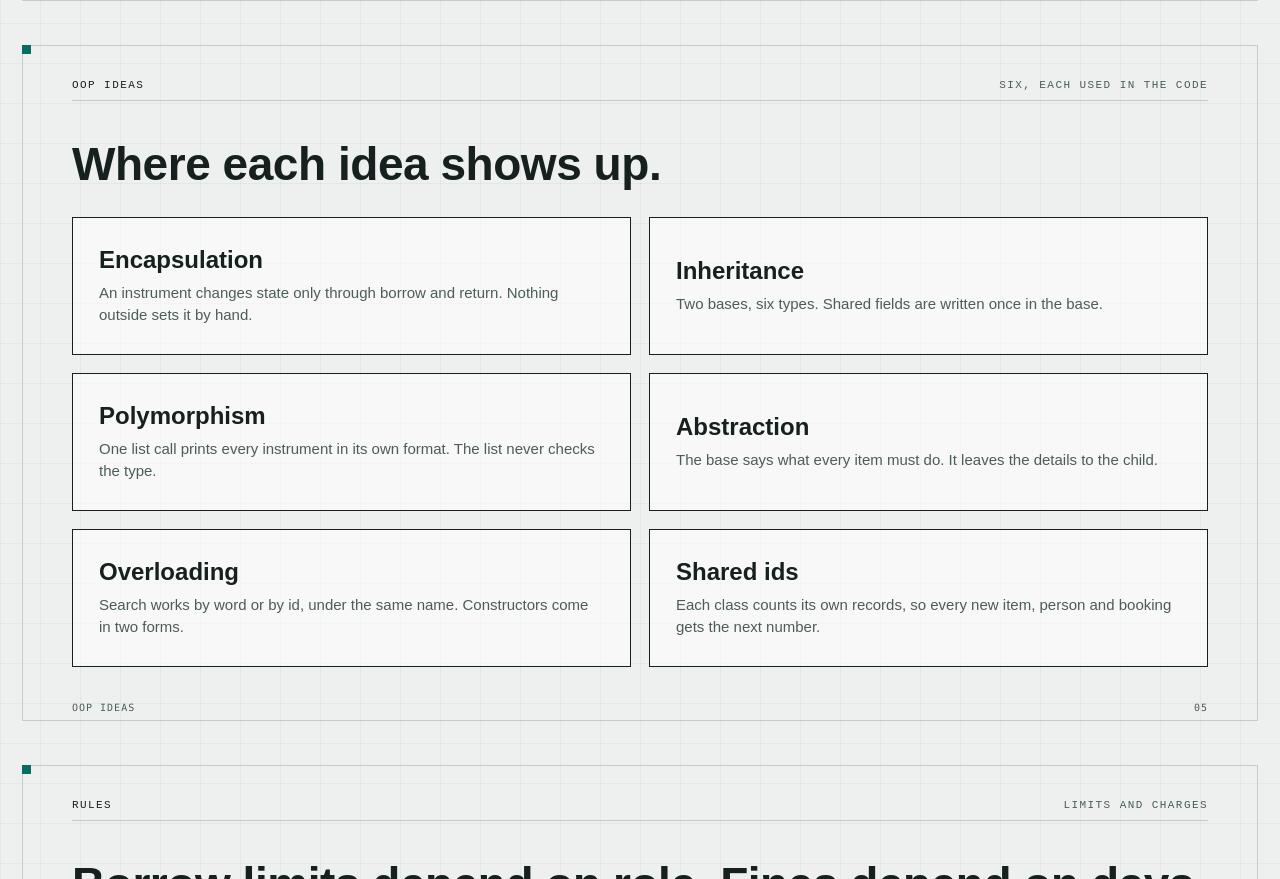
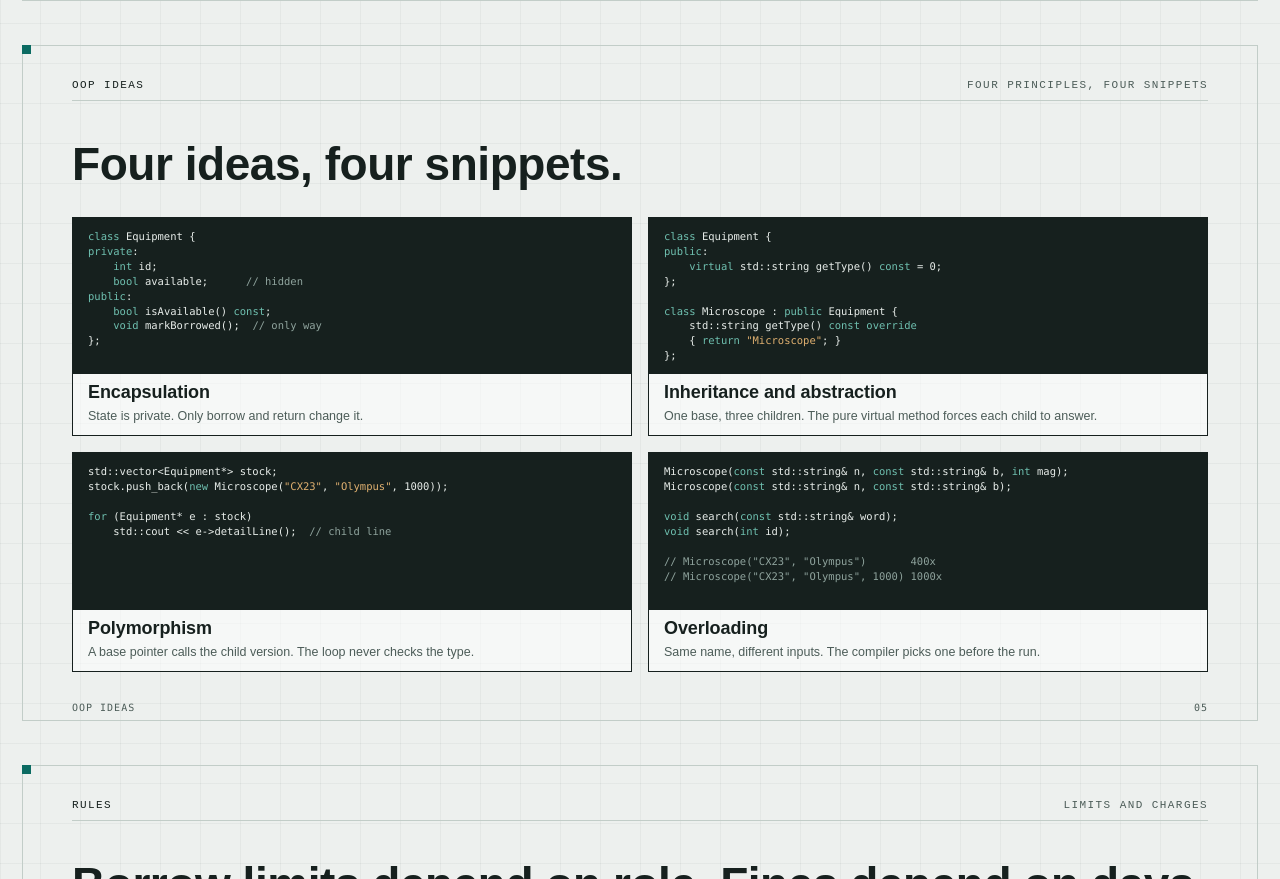
Before and after one commit to vee1e/lab-booking-system, a plain HTML site: page slides/deck.html in a window 1280 px wide. Shown: the part 2857-3736 px from the top of the page. Drawn offline with Linux system fonts and the light colour scheme.

Commit message:
Add code snippets with OOP explanations to slide 5

```diff
--- a/slides/deck.html
+++ b/slides/deck.html
@@ -226,6 +226,35 @@
   .card p{ font-size:13.5px; line-height:1.45; color:var(--soft); }
   .card.wide{ grid-column:span 1; }
 
+  /* ---------- code slide ---------- */
+  .codegrid{ display:grid; grid-template-columns:1fr 1fr; gap:16px; grid-auto-rows:1fr; }
+  .codepanel{
+    border:1px solid var(--ink);
+    background:rgba(255,255,255,.55);
+    display:flex; flex-direction:column;
+    min-height:0;
+  }
+  .codepanel pre{
+    background:var(--ink); color:#E8EDEA;
+    font-family:"SF Mono",Menlo,monospace;
+    font-size:10.5px; line-height:1.42;
+    padding:11px 15px;
+    flex:1;
+    margin:0;
+    white-space:pre;
+    overflow:hidden;
+  }
+  .codepanel .why{ padding:8px 15px 10px; }
+  .codepanel .why b{
+    display:block;
+    font-family:"Avenir Next Condensed","Avenir Next",sans-serif;
+    font-size:18px; letter-spacing:-.005em; margin-bottom:3px;
+  }
+  .codepanel .why span{ font-size:12.5px; line-height:1.38; color:var(--soft); }
+  .codepanel .k{ color:#6FC0B0; }
+  .codepanel .c{ color:#8FA39D; }
+  .codepanel .s{ color:#E0B070; }
+
   /* ---------- 6 bars ---------- */
   .rules{ display:grid; grid-template-columns:1fr 1fr; gap:56px; }
   .bar-row{ display:grid; grid-template-columns:150px 1fr 34px; gap:12px; align-items:center; margin-bottom:16px; }
@@ -329,10 +358,9 @@
   }
 
   /* 5 */
-  section.slide:nth-of-type(5) .cards{ grid-template-columns:1fr 1fr; gap:18px; }
-  section.slide:nth-of-type(5) .card{ min-height:138px; padding:22px 26px; }
-  section.slide:nth-of-type(5) .card .nm{ font-size:24px; }
-  section.slide:nth-of-type(5) .card p{ font-size:15px; }
+  section.slide:nth-of-type(5) .note{
+    position:absolute; left:72px; right:72px; bottom:76px; margin:0;
+  }
 
   /* 6 */
   section.slide:nth-of-type(6) .finerule svg{
@@ -581,33 +609,66 @@
 
 <!-- ============ 5 ============ -->
 <section class="slide">
-  <div class="tag"><span><b>OOP ideas</b></span><span>Six, each used in the code</span></div>
-  <h2>Where each idea shows up.</h2>
+  <div class="tag"><span><b>OOP ideas</b></span><span>Four principles, four snippets</span></div>
+  <h2>Four ideas, four snippets.</h2>
 
-  <div class="cards">
-    <div class="card">
-      <div class="nm">Encapsulation</div>
-      <p>An instrument changes state only through borrow and return. Nothing outside sets it by hand.</p>
+  <div class="codegrid">
+    <div class="codepanel">
+      <pre><span class="k">class</span> Equipment {
+<span class="k">private</span>:
+    <span class="k">int</span> id;
+    <span class="k">bool</span> available;      <span class="c">// hidden</span>
+<span class="k">public</span>:
+    <span class="k">bool</span> isAvailable() <span class="k">const</span>;
+    <span class="k">void</span> markBorrowed();  <span class="c">// only way</span>
+};</pre>
+      <div class="why">
+        <b>Encapsulation</b>
+        <span>State is private. Only borrow and return change it.</span>
+      </div>
     </div>
-    <div class="card">
-      <div class="nm">Inheritance</div>
-      <p>Two bases, six types. Shared fields are written once in the base.</p>
+
+    <div class="codepanel">
+      <pre><span class="k">class</span> Equipment {
+<span class="k">public</span>:
+    <span class="k">virtual</span> std::string getType() <span class="k">const</span> = 0;
+};
+
+<span class="k">class</span> Microscope : <span class="k">public</span> Equipment {
+    std::string getType() <span class="k">const override</span>
+    { <span class="k">return</span> <span class="s">"Microscope"</span>; }
+};</pre>
+      <div class="why">
+        <b>Inheritance and abstraction</b>
+        <span>One base, three children. The pure virtual method forces each child to answer.</span>
+      </div>
     </div>
-    <div class="card">
-      <div class="nm">Polymorphism</div>
-      <p>One list call prints every instrument in its own format. The list never checks the type.</p>
+
+    <div class="codepanel">
+      <pre>std::vector&lt;Equipment*&gt; stock;
+stock.push_back(<span class="k">new</span> Microscope(<span class="s">"CX23"</span>, <span class="s">"Olympus"</span>, 1000));
+
+<span class="k">for</span> (Equipment* e : stock)
+    std::cout &lt;&lt; e-&gt;detailLine();  <span class="c">// child line</span></pre>
+      <div class="why">
+        <b>Polymorphism</b>
+        <span>A base pointer calls the child version. The loop never checks the type.</span>
+      </div>
     </div>
-    <div class="card">
-      <div class="nm">Abstraction</div>
-      <p>The base says what every item must do. It leaves the details to the child.</p>
-    </div>
-    <div class="card">
-      <div class="nm">Overloading</div>
-      <p>Search works by word or by id, under the same name. Constructors come in two forms.</p>
-    </div>
-    <div class="card">
-      <div class="nm">Shared ids</div>
-      <p>Each class counts its own records, so every new item, person and booking gets the next number.</p>
+
+    <div class="codepanel">
+      <pre>Microscope(<span class="k">const</span> std::string&amp; n, <span class="k">const</span> std::string&amp; b, <span class="k">int</span> mag);
+Microscope(<span class="k">const</span> std::string&amp; n, <span class="k">const</span> std::string&amp; b);
+
+<span class="k">void</span> search(<span class="k">const</span> std::string&amp; word);
+<span class="k">void</span> search(<span class="k">int</span> id);
+
+<span class="c">// Microscope("CX23", "Olympus")       400x</span>
+<span class="c">// Microscope("CX23", "Olympus", 1000) 1000x</span></pre>
+      <div class="why">
+        <b>Overloading</b>
+        <span>Same name, different inputs. The compiler picks one before the run.</span>
+      </div>
     </div>
   </div>
 
```
Also changed, not shown: script.txt (+6 -8 lines), web/slides/slide5.png, 3 other files.
